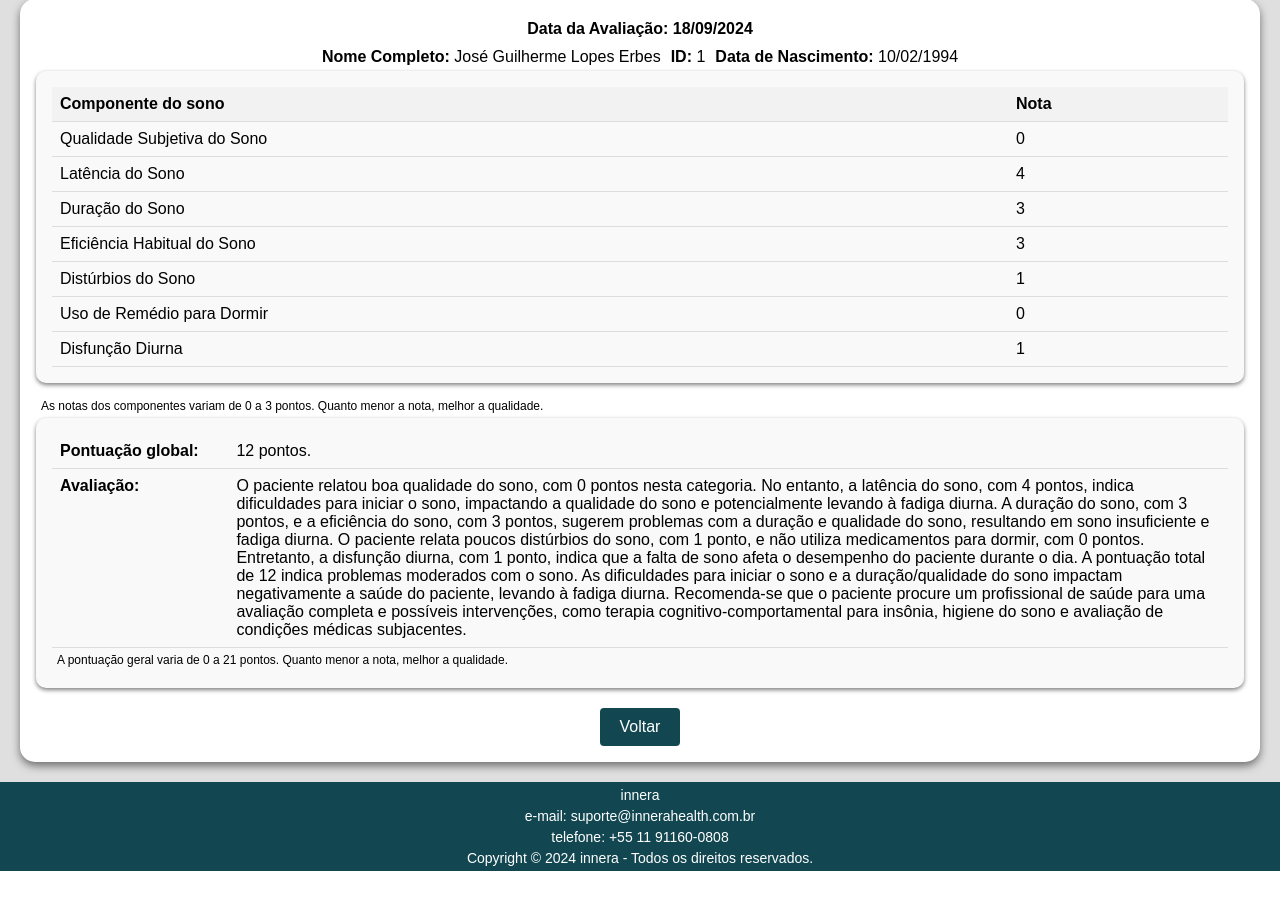
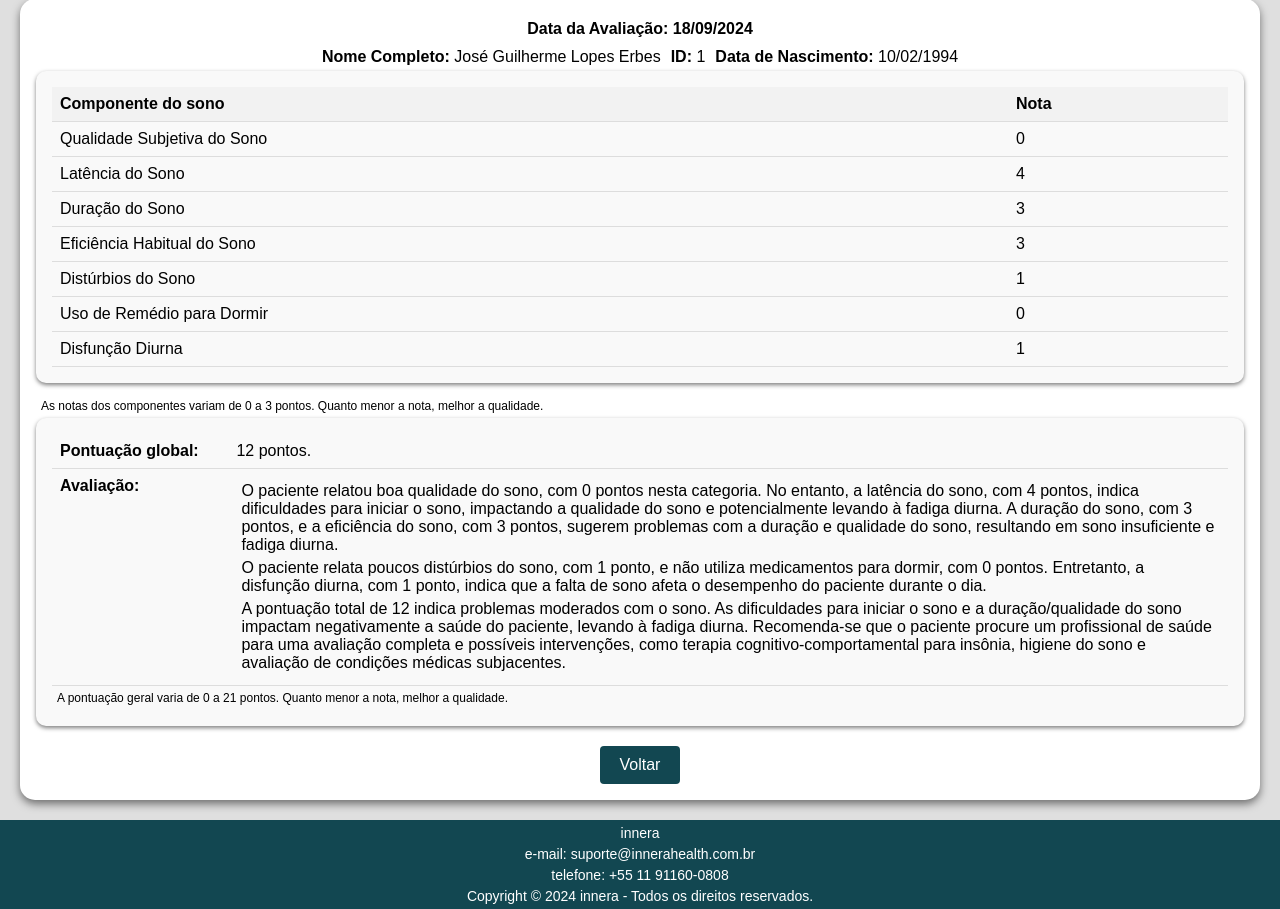
Before and after one commit to JG-Erbes-dev/PSQI-IA-integrada, a Django app: page /test/26/ in a window 1280 px wide. Shown: the part 71-980 px from the top of the page. Before the commit the page ends 942 px from the top, so only its background shows below. Run offline with Django 5.2, Linux system fonts and the light colour scheme; a user stored in the database is signed in; data comes from the database, SQL or seed files in the repository.

Commit message:
Update test_detail.html

```diff
--- a/psqi/templates/test_detail.html
+++ b/psqi/templates/test_detail.html
@@ -142,8 +142,8 @@
                     <td style="padding: 8px;">{{ total_score }} pontos.</td>
                 </tr>
                 <tr>
-                    <td style="padding: 8px; vertical-align: top;"><strong>Avaliação:</strong></td>
-                    <td style="padding: 8px;">{{ score_evaluation }}</td>
+                    <td style="vertical-align: top;"><strong>Avaliação:</strong></td>
+                    <td>{{ score_evaluation|linebreaks }}</td>
                 </tr>
             </tbody>
         </table>
```
